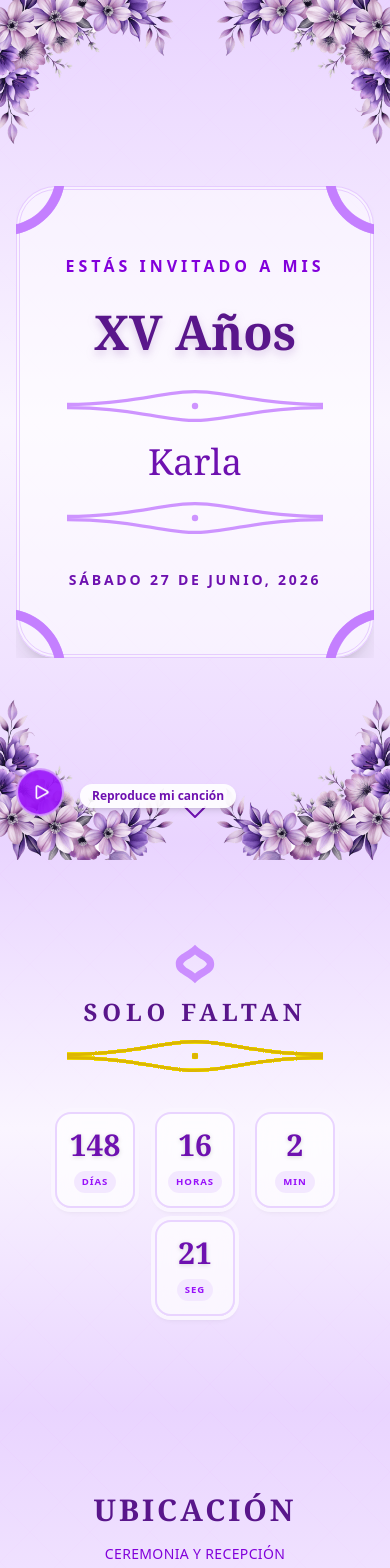
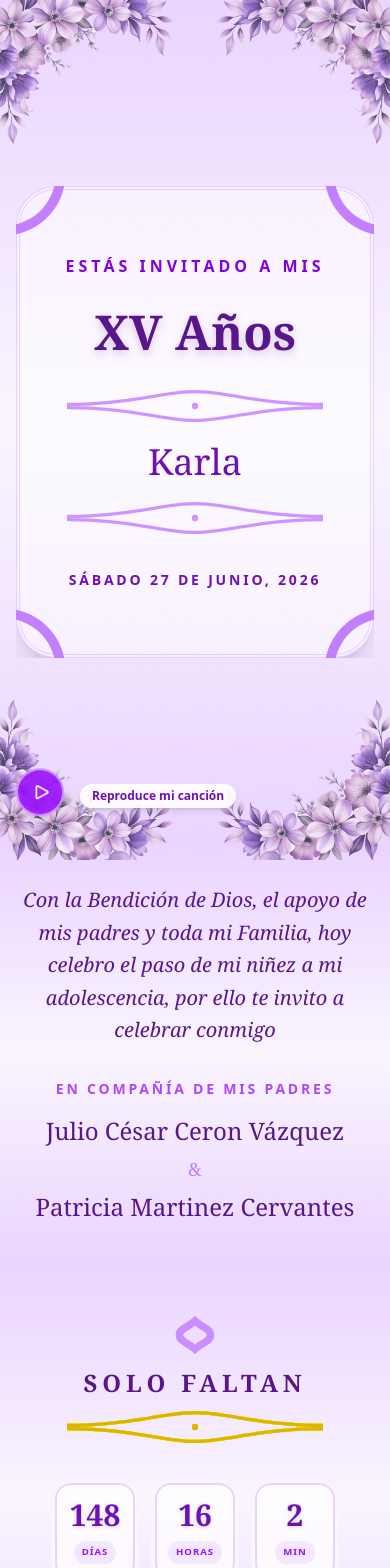
Before and after one commit to CesarEduardoCeronM/Invitacion-XV, a React (Vite) app: page / in a window 390 px wide. Shown: the top 1568 px of the page. Built offline with nearby package versions, Linux system fonts and the light colour scheme.

Commit message:
Add introduction

```diff
--- a/src/App.jsx
+++ b/src/App.jsx
@@ -1,10 +1,12 @@
 import Hero from './components/Hero'
+import Introduction from './components/Introduction'
 import Countdown from './components/Countdown'
 import Location from './components/Location'
 import Details from './components/Details'
 import MusicPlayer from './components/MusicPlayer'
 import ScrollReveal from './components/ScrollReveal'
-import FloralFrame from './components/FloralFrame' // <--- Importar
+import FloralFrame from './components/FloralFrame'
+import Butterflies from './components/Butterflies' // <--- Importar
 
 function App() {
   return (
@@ -12,6 +14,10 @@ function App() {
 
       <Hero />
       <MusicPlayer />
+
+      <ScrollReveal>
+        <Introduction />
+      </ScrollReveal>
 
       <ScrollReveal>
         <Countdown />
@@ -29,8 +35,7 @@ function App() {
         Hecho con cariño para Karla
       </div>
 
-      {/* Marco Floral Fijo (Overlay) */}
-      <FloralFrame /> {/* <--- Agregar aquí al final */}
+      <FloralFrame />
 
     </div>
   )
--- /dev/null
+++ b/src/components/Butterflies.jsx
@@ -0,0 +1,81 @@
+import React from 'react';
+
+// NUEVO SVG: Diseño de mariposa mucho más detallado y elegante.
+// Tiene alas con patrones internos y un cuerpo más estilizado.
+const ButterflySVG = ({ className, color }) => (
+  <svg
+    viewBox="0 0 100 100" // Aumentamos el viewBox para permitir más detalle
+    fill="currentColor"
+    // Usamos drop-shadow para darles un poco de profundidad y que resalten
+    className={`pointer-events-none drop-shadow-sm ${className} ${color}`}
+    xmlns="http://www.w3.org/2000/svg"
+  >
+    {/* Grupo que realiza el aleteo */}
+    <g className="animate-flutter origin-center">
+
+      {/* --- Cuerpo Central y Antenas --- */}
+      {/* Cuerpo */}
+      <path d="M50 35 C 52 35, 53 45, 53 55 C 53 65, 52 75, 50 75 C 48 75, 47 65, 47 55 C 47 45, 48 35, 50 35 Z" opacity="0.8" />
+      {/* Antena Izquierda */}
+      <path d="M49 36 Q 45 20, 38 15" stroke="currentColor" strokeWidth="1.5" fill="none" strokeLinecap="round" opacity="0.6" />
+      {/* Antena Derecha */}
+      <path d="M51 36 Q 55 20, 62 15" stroke="currentColor" strokeWidth="1.5" fill="none" strokeLinecap="round" opacity="0.6" />
+
+      {/* --- Ala Superior Izquierda --- */}
+      <path d="M48 40 C 30 20, 10 25, 5 45 C 2 55, 15 60, 48 55 Z" opacity="0.9" />
+      {/* Detalle interno ala superior izq */}
+      <path d="M45 42 C 30 28, 15 35, 12 45 C 15 50, 30 52, 45 50 Z" fill="white" opacity="0.3" />
+
+      {/* --- Ala Superior Derecha (Espejo) --- */}
+      <path d="M52 40 C 70 20, 90 25, 95 45 C 98 55, 85 60, 52 55 Z" opacity="0.9" />
+      {/* Detalle interno ala superior der */}
+      <path d="M55 42 C 70 28, 85 35, 88 45 C 85 50, 70 52, 55 50 Z" fill="white" opacity="0.3" />
+
+
+      {/* --- Ala Inferior Izquierda --- */}
+      <path d="M48 58 C 25 60, 15 80, 25 90 C 35 98, 45 85, 48 70 Z" opacity="0.7" />
+      {/* Detalle interno ala inferior izq */}
+      <path d="M46 60 C 30 62, 25 75, 30 82 C 35 85, 42 75, 46 68 Z" fill="white" opacity="0.2" />
+
+      {/* --- Ala Inferior Derecha (Espejo) --- */}
+      <path d="M52 58 C 75 60, 85 80, 75 90 C 65 98, 55 85, 52 70 Z" opacity="0.7" />
+      {/* Detalle interno ala inferior der */}
+      <path d="M54 60 C 70 62, 75 75, 70 82 C 65 85, 58 75, 54 68 Z" fill="white" opacity="0.2" />
+
+    </g>
+  </svg>
+);
+
+const Butterflies = () => {
+  const butterfliesConfig = [
+    // Izquierda (Vuela hacia la derecha)
+    { id: 1, animation: 'animate-fly1', delay: '-2s', size: 'w-16 h-16', color: 'text-purple-300', left: '10%' },
+    // Centro (Sube serpenteando, la más grande)
+    { id: 2, animation: 'animate-fly2', delay: '-15s', size: 'w-24 h-24', color: 'text-purple-400', left: '40%' },
+    // Derecha (Vuela hacia la izquierda)
+    { id: 3, animation: 'animate-fly3', delay: '-8s', size: 'w-20 h-20', color: 'text-indigo-300', left: '80%' },
+
+    // Extras para llenar huecos
+    { id: 4, animation: 'animate-fly1', delay: '-25s', size: 'w-14 h-14', color: 'text-fuchsia-300', left: '20%' },
+    { id: 5, animation: 'animate-fly3', delay: '-35s', size: 'w-18 h-18', color: 'text-purple-300', left: '70%' },
+  ];
+
+  return (
+    <div className="fixed inset-0 pointer-events-none z-30 overflow-hidden">
+      {butterfliesConfig.map((b) => (
+        <div
+            key={b.id}
+            className={`absolute bottom-0 ${b.animation}`}
+            style={{
+                left: b.left,
+                animationDelay: b.delay
+            }}
+        >
+            <ButterflySVG className={b.size} color={b.color} />
+        </div>
+      ))}
+    </div>
+  );
+};
+
+export default Butterflies;
--- a/src/components/Countdown.jsx
+++ b/src/components/Countdown.jsx
@@ -44,7 +44,7 @@ const Countdown = () => {
   );
 
   return (
-    <div className="relative w-full py-24 flex flex-col items-center justify-center overflow-hidden">
+    <div className="relative w-full py-12 flex flex-col items-center justify-center overflow-hidden">
 
       <RoyalBackground />
 
--- a/src/components/Details.jsx
+++ b/src/components/Details.jsx
@@ -3,7 +3,7 @@ import { RoyalBackground, RoyalDivider } from './Hero';
 
 const Details = () => {
   return (
-    <div className="relative w-full py-20 flex flex-col items-center justify-center overflow-hidden">
+    <div className="relative w-full py-12 flex flex-col items-center justify-center overflow-hidden">
 
       <RoyalBackground />
 
@@ -48,7 +48,7 @@ const Details = () => {
 
             {/* Icono Sobre */}
             <div className="mb-6 inline-block p-4 bg-purple-50 rounded-full border border-purple-100 shadow-sm">
-              <svg xmlns="http://www.w3.org/2000/svg" fill="none" viewBox="0 0 24 24" strokeWidth={1.5} stroke="currentColor" className="w-10 h-10 text-purple-600">
+              <svg xmlns="http://www.w3.org/2000/svg" fill="none" viewBox="0 0 24 24" strokeWidth={1.5} stroke="currentColor" className="w-12 h-12 text-purple-600">
                 <path strokeLinecap="round" strokeLinejoin="round" d="M21.75 6.75v10.5a2.25 2.25 0 0 1-2.25 2.25h-15a2.25 2.25 0 0 1-2.25-2.25V6.75m19.5 0A2.25 2.25 0 0 0 19.5 4.5h-15a2.25 2.25 0 0 0-2.25 2.25m19.5 0v.243a2.25 2.25 0 0 1-1.07 1.916l-7.5 4.615a2.25 2.25 0 0 1-2.36 0L3.32 8.91a2.25 2.25 0 0 1-1.07-1.916V6.75" />
               </svg>
             </div>
--- a/src/components/FloralFrame.jsx
+++ b/src/components/FloralFrame.jsx
@@ -12,14 +12,14 @@ const FloralFrame = () => {
         <img
           src={floralImg}
           alt="Decoración floral"
-          className="absolute top-0 left-0 w-48 md:w-72 opacity-95 -translate-x-4 -translate-y-4"
+          className="absolute top-0 left-0 w-48 md:w-72 opacity-70 -translate-x-4 -translate-y-4"
         />
 
         {/* Esquina Derecha Arriba */}
         <img
           src={floralImg}
           alt="Decoración floral"
-          className="absolute top-0 right-0 w-48 md:w-72 opacity-95 scale-x-[-1] translate-x-4 -translate-y-4"
+          className="absolute top-0 right-0 w-48 md:w-72 opacity-70 scale-x-[-1] translate-x-4 -translate-y-4"
         />
       </div>
 
@@ -31,14 +31,14 @@ const FloralFrame = () => {
         <img
           src={floralImg}
           alt="Decoración floral"
-          className="absolute bottom-0 left-0 w-48 md:w-72 opacity-95 scale-y-[-1] -translate-x-4 translate-y-4"
+          className="absolute bottom-0 left-0 w-48 md:w-72 opacity-70 scale-y-[-1] -translate-x-4 translate-y-4"
         />
 
         {/* Esquina Derecha Abajo */}
         <img
           src={floralImg}
           alt="Decoración floral"
-          className="absolute bottom-0 right-0 w-48 md:w-72 opacity-95 rotate-180 translate-x-4 translate-y-4"
+          className="absolute bottom-0 right-0 w-48 md:w-72 opacity-70 rotate-180 translate-x-4 translate-y-4"
         />
       </div>
     </>
--- a/src/components/Hero.jsx
+++ b/src/components/Hero.jsx
@@ -79,11 +79,6 @@ const Hero = () => {
         </div>
       </div>
 
-      <div className="absolute bottom-4 left-0 right-0 flex justify-center animate-bounce z-10 opacity-60 animate-fade-in-up delay-2000">
-        <svg xmlns="http://www.w3.org/2000/svg" fill="none" viewBox="0 0 24 24" strokeWidth={1.5} stroke="currentColor" className="w-8 h-8 text-purple-800">
-          <path strokeLinecap="round" strokeLinejoin="round" d="m19.5 8.25-7.5 7.5-7.5-7.5" />
-        </svg>
-      </div>
     </div>
   );
 };
--- /dev/null
+++ b/src/components/Introduction.jsx
@@ -0,0 +1,36 @@
+import React from 'react';
+import { RoyalBackground, RoyalDivider } from './Hero';
+
+const Introduction = () => {
+  return (
+    <div className="relative w-full py-10 flex flex-col items-center justify-center text-center px-4 overflow-hidden">
+
+        {/* Fondo compartido para continuidad */}
+        <RoyalBackground />
+
+        <div className="relative z-10 max-w-3xl mx-auto">
+
+            {/* Texto de Introducción */}
+            <h3 className="text-xl md:text-3xl font-serif text-purple-900 leading-relaxed italic mb-8 font-light">
+                Con la Bendición de Dios, el apoyo de mis padres y toda mi Familia, hoy celebro el paso de mi niñez a mi adolescencia, por ello te invito a celebrar conmigo
+            </h3>
+
+            {/* Sección Padres */}
+            <div className="space-y-4">
+                <p className="text-sm md:text-base font-sans font-bold tracking-[0.2em] text-purple-500 uppercase">
+                    En compañía de mis padres
+                </p>
+
+                <div className="font-serif text-2xl md:text-4xl text-purple-900 font-medium flex flex-col gap-2">
+                    <p>Julio César Ceron Vázquez</p>
+                    <span className="text-purple-400 text-lg md:text-xl font-light">&</span>
+                    <p>Patricia Martinez Cervantes</p>
+                </div>
+            </div>
+
+        </div>
+    </div>
+  );
+};
+
+export default Introduction;
--- a/src/components/Location.jsx
+++ b/src/components/Location.jsx
@@ -6,7 +6,7 @@ const Location = () => {
   const mapLink = "https://www.google.com/maps/search/?api=1&query=Ex+Hacienda+la+Providencia&query_place_id=ChIJ_a2oAuOm0YURRXPP4bKoyLU";
 
   return (
-    <div className="relative w-full py-20 flex flex-col items-center justify-center overflow-hidden">
+    <div className="relative w-full py-14 flex flex-col items-center justify-center overflow-hidden">
 
       {/* Fondo Unificado */}
       <RoyalBackground />
```
Also changed, not shown: src/index.css (+62 -0 lines).
